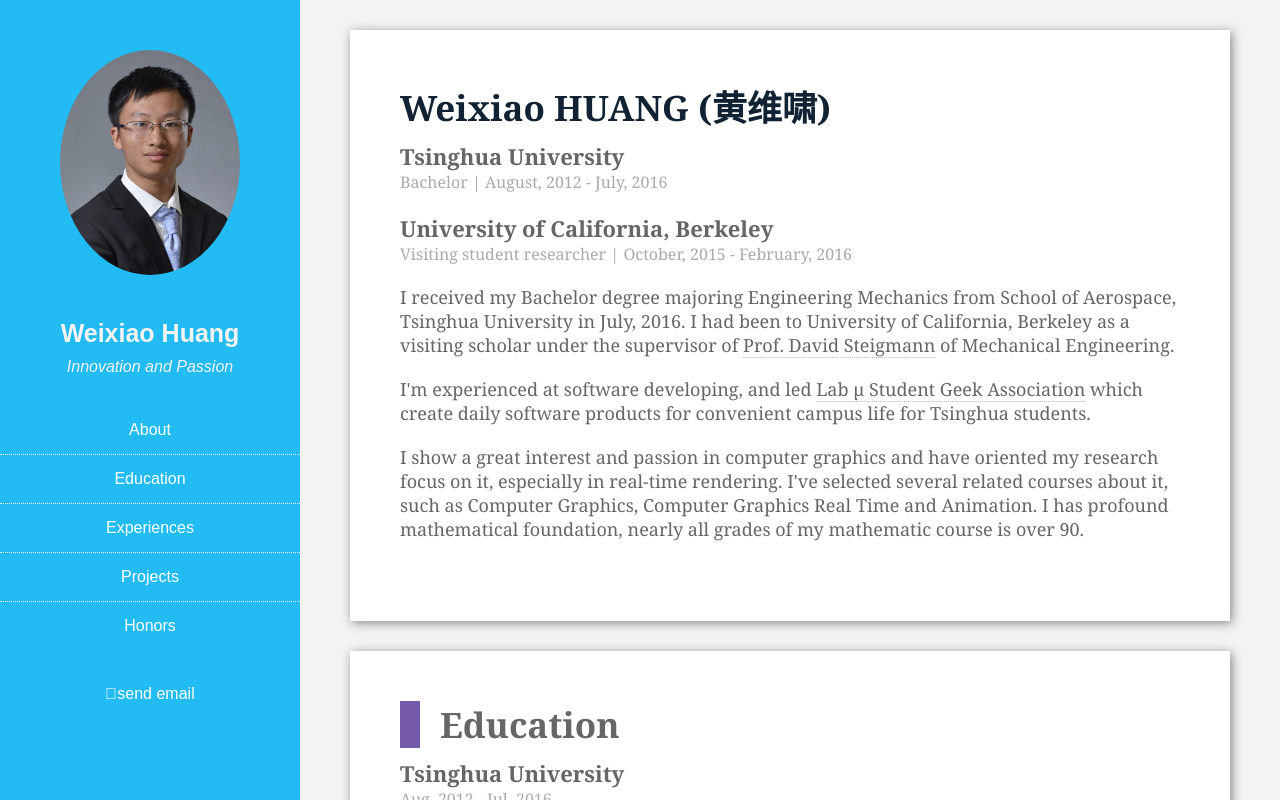
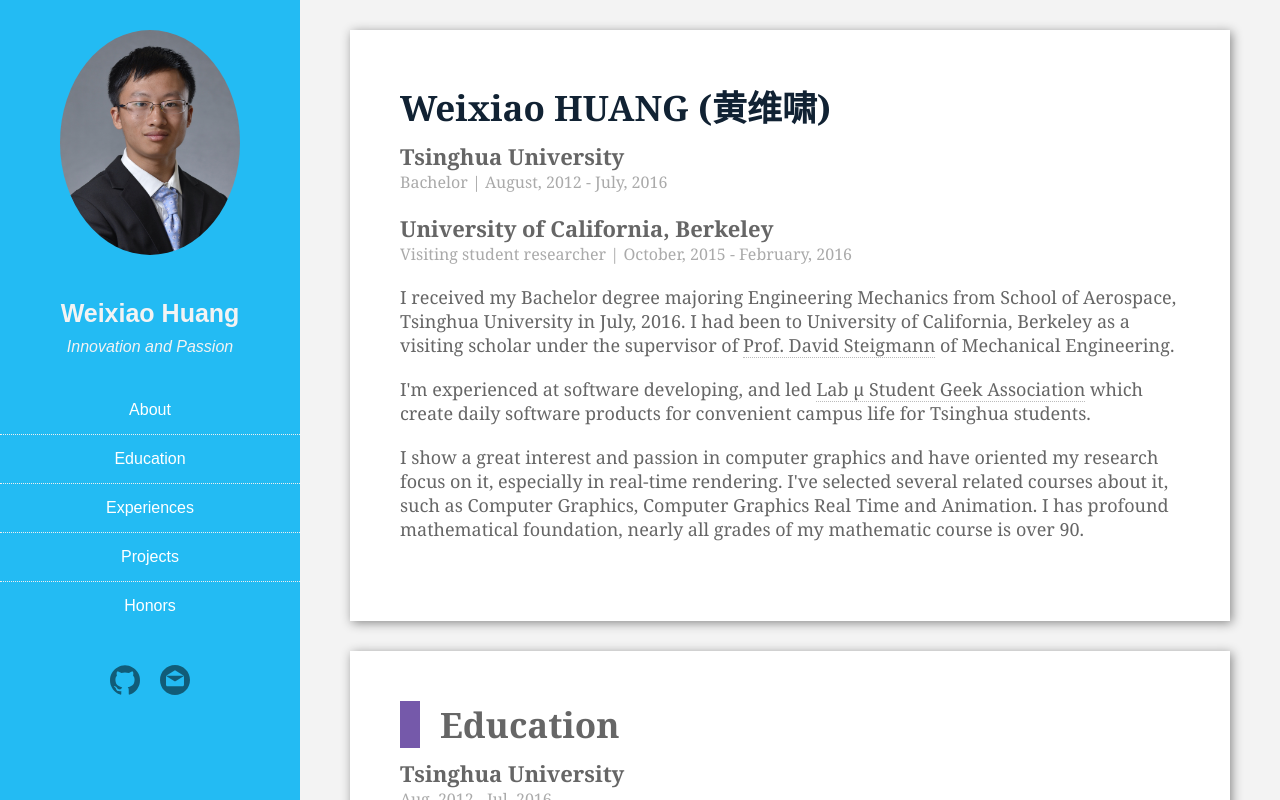
Before and after one commit to weixiao-huang/wxhweb, a Vue app: page / in a window 1280 px wide. Built offline with nearby package versions, Linux system fonts and the light colour scheme.

Commit message:
originally ok

```diff
--- a/src/components/Navbar.vue
+++ b/src/components/Navbar.vue
@@ -13,9 +13,11 @@
             a(:href="item.src") {{ item.title }}
     footer
       .github
-        a(href="https://github.com/ztxcydzz") &#xf09b;
+        a(href="https://github.com/ztxcydzz")
+          img(src="../assets/github.svg")
       .email
-        a(href="mailto:hwx.simle@gmail.com") send email
+        a(href="mailto:hwx.simle@gmail.com")
+          img(src="../assets/email.svg")
 </template>
 
 <script>
@@ -78,7 +80,7 @@
   font-size 16px
   text-align center
   .container
-    margin-top 50px
+    margin-top 30px
     .img
       padding 0 20%
       img
@@ -91,7 +93,16 @@
   footer
     text-align center
     div
+      width 30px
       display inline-block
+      padding 0 10px
+      a
+        transition opacity 0.3s
+        opacity 0.5
+        &:hover
+          opacity 1
+        img
+          width 100%
 a
   color white
   display block
--- a/src/components/contents/Home.vue
+++ b/src/components/contents/Home.vue
@@ -90,8 +90,8 @@
           img(src="../../images/projects/raytracer/index2.png")
         .img
           img(src="../../images/projects/raytracer/index.png")
-      .vm
-        router-link.view-more(to="/raytracer") View More >>
+      //- .vm
+      //-   router-link.view-more(to="/raytracer") View More >>
     .card
       .subTitle OpenGL Air Hockey Game
       .content.
@@ -101,8 +101,8 @@
           img(src="../../images/projects/airhockey/index1.png")
         .img
           img(src="../../images/projects/airhockey/index2.png")
-      .vm
-        router-link.view-more(to="/airhockey") View More >>
+      //- .vm
+      //-   router-link.view-more(to="/airhockey") View More >>
     //- .card
     //-   .subTitle Mesh Simplification
     //-   .content.
@@ -131,8 +131,8 @@
         p I developed a mathematical method for solving the 8-Puzzle, which is a smaller case of the <a href="https://en.wikipedia.org/wiki/15_puzzle">15-puzzle</a>. Instead of using a search strategy, my methods is just origined from a mathematical case, which can be generalized into a global form for solving the (n^2-1)-Puzzle. And I write an interface in Fortran to solve the global case.
         p Also I write a UI using Java. In this small game, you can play it as well as let the program help you automatically solve it.
       img(width="100%", src="../../images/projects/8-puzzle/index.png")
-      .vm
-        router-link.view-more(to="/eightpuzzle") View More >>
+      //- .vm
+      //-   router-link.view-more(to="/eightpuzzle") View More >>
 
 
   .section#honors
@@ -199,7 +199,7 @@
 
   .card
     border-top 1px dashed #999
-    margin-top 10px
+    margin-top 20px
 
   .imgBox
     display flex
@@ -251,7 +251,7 @@
       width calc(50vw - 260px)
       height calc(9/16 * (50vw - 260px))
   .vm
-    padding 10px 0 20px 0
+    padding-top 10px
     text-align: center
     font-size 20px
 </style>
```
Also changed, not shown: src/assets/email.svg (added), src/assets/github.svg (added).
